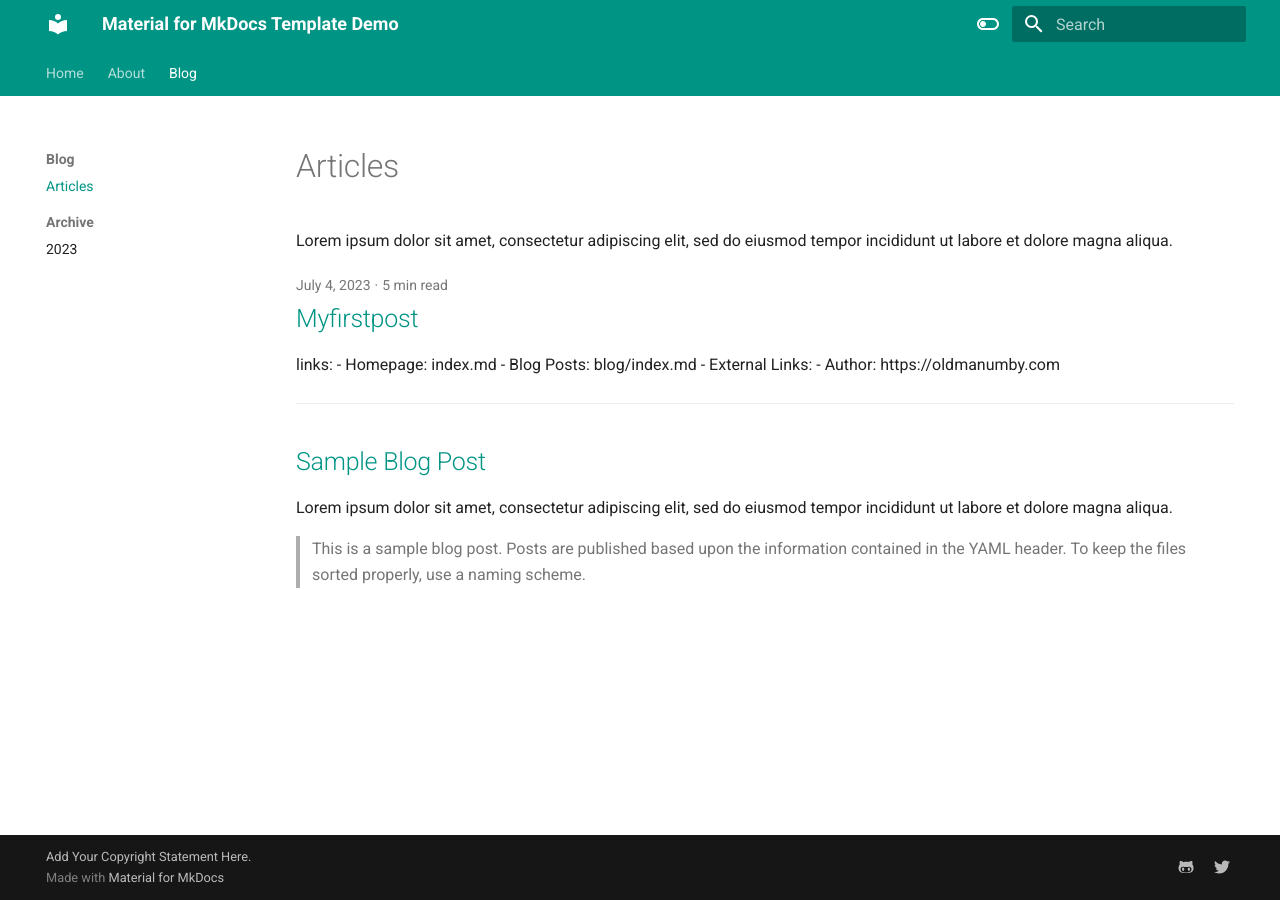
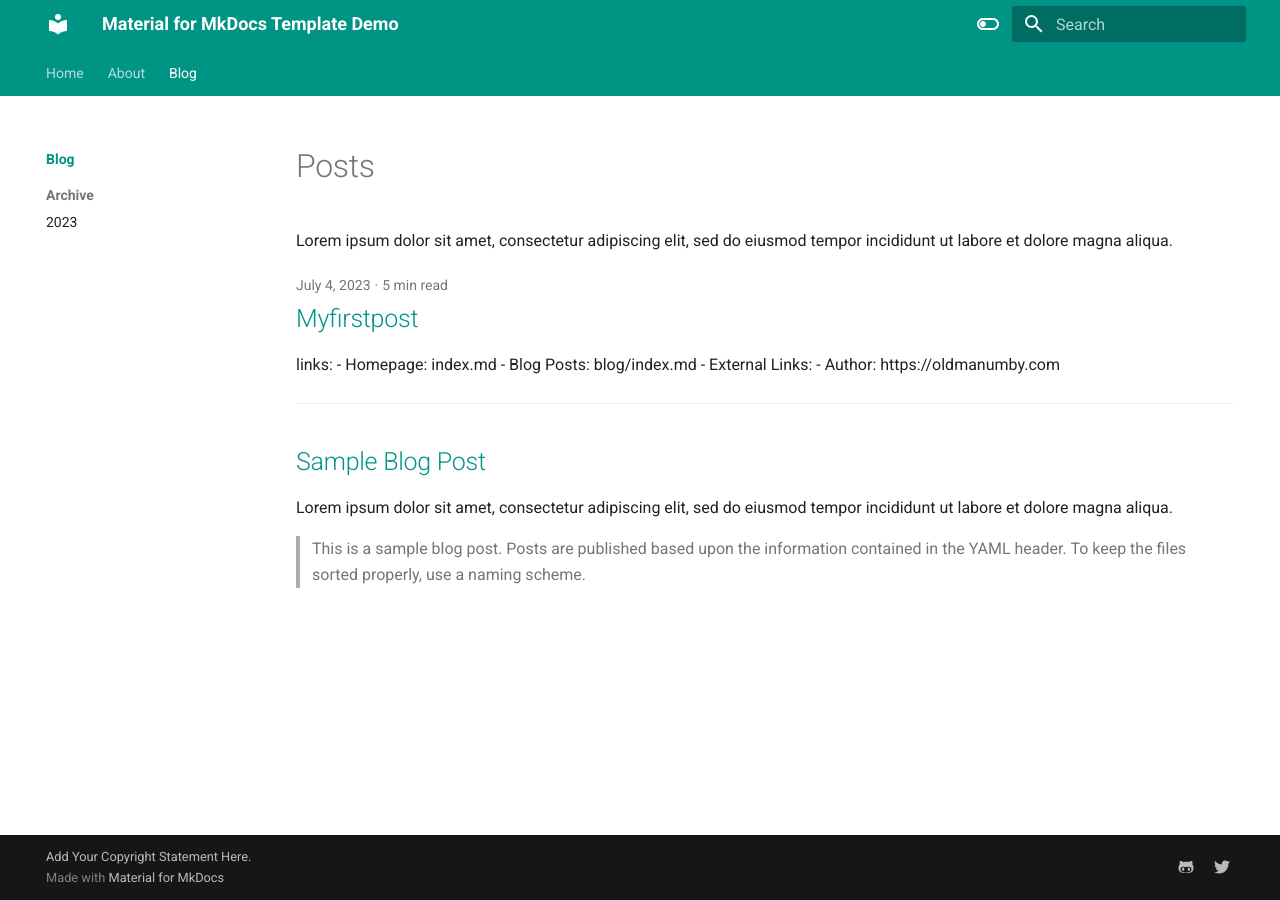
Before and after one commit to OldManUmby/material-for-mkdocs-template, an MkDocs documentation site: the page built from docs/blog/index.md, in a window 1280 px wide. Built offline with MkDocs 1.6.1 and Material for MkDocs 9.7.7, drawn with Linux system fonts in a browser that asks for light colours.

Commit message:
Updated Blog

```diff
--- a/docs/blog/index.md
+++ b/docs/blog/index.md
@@ -1,3 +1,3 @@
-# Articles
+# Posts
 
 Lorem ipsum dolor sit amet, consectetur adipiscing elit, sed do eiusmod tempor incididunt ut labore et dolore magna aliqua.
--- a/mkdocs.yml
+++ b/mkdocs.yml
@@ -10,7 +10,7 @@ theme:
     - navigation.top
     - navigation.tabs
     - navigation.sections
-#    - navigation.indexes
+    - navigation.indexes
     - toc.integrate
     - search.suggest
     - search.highlight
```
